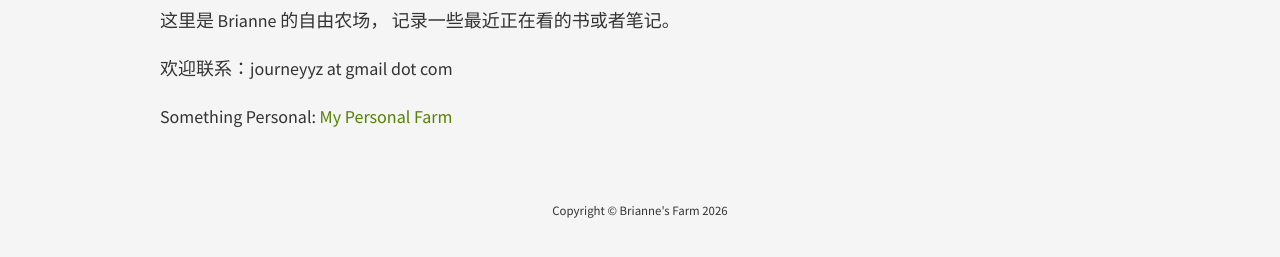
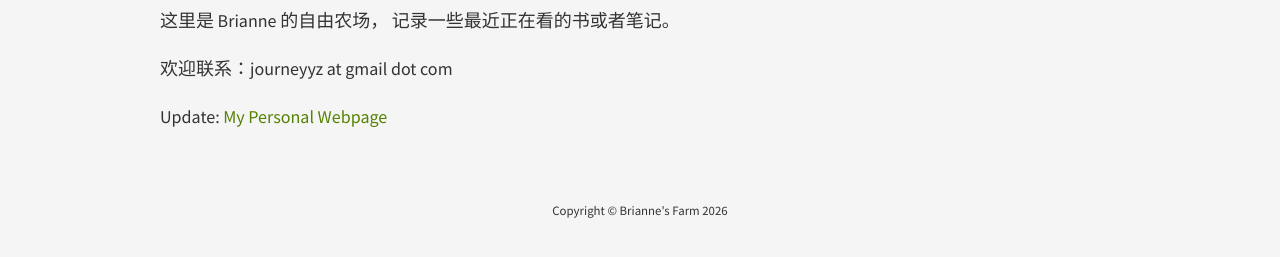
Before and after one commit to shellyyz/shellyyz.github.io, a Jekyll site: the page built from about/index.md, in a window 1280 px wide. Shown: the part 186-443 px from the top of the page. Built offline with Jekyll 4.4.1, drawn with Linux system fonts in a browser that asks for light colours; comment, search, counter and statistics services are not loaded.

Commit message:
Update index.md

```diff
--- a/about/index.md
+++ b/about/index.md
@@ -9,4 +9,6 @@ title: About
 
 欢迎联系：journeyyz at gmail dot com
 
-Something Personal:  <a href="https://sites.google.com/view/farm-records" target="_blank">My Personal Farm</a>
+
+Update:
+<a href="https://implicitvalue.github.io" target="_blank">My Personal Webpage</a>
```
